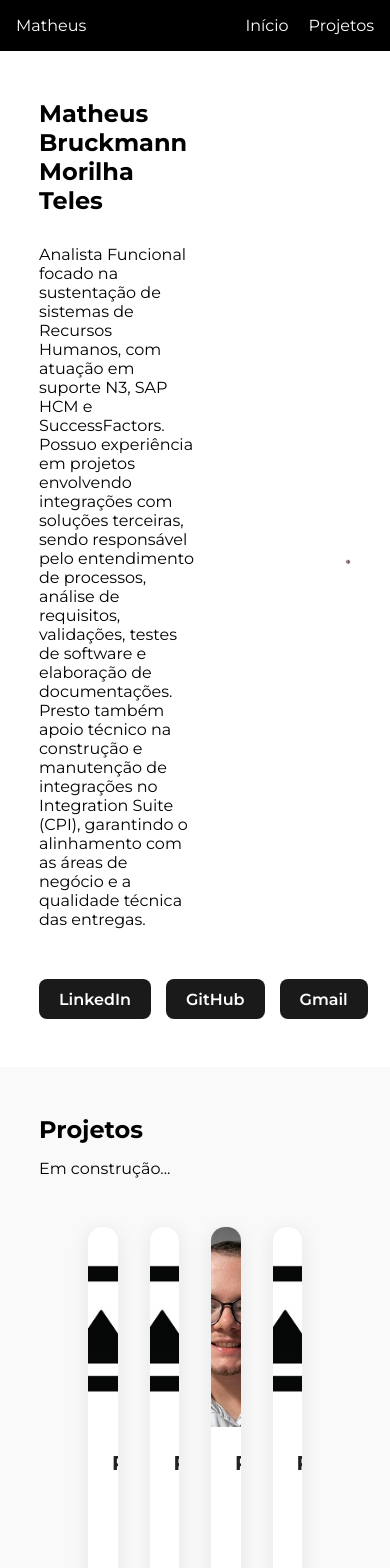
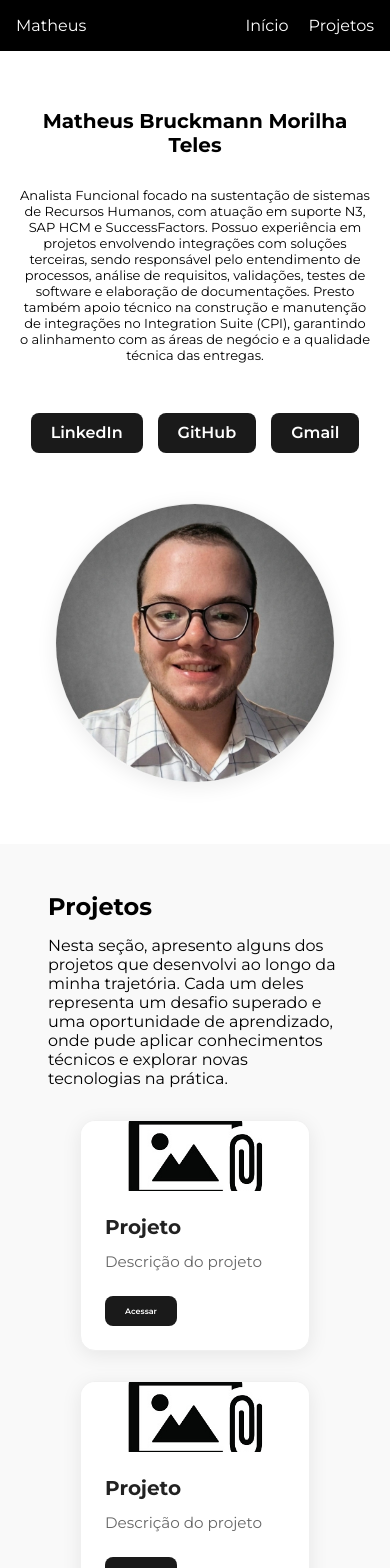
Before and after one commit to MatheusMorilha/MatheusPortifolio, a React (Vite) app: page / in a window 390 px wide. Shown: the top 1568 px of the page. Built offline with nearby package versions, Linux system fonts and the light colour scheme.

Commit message:
responsive elements impl

```diff
--- a/src/App.css
+++ b/src/App.css
@@ -8,7 +8,7 @@
 
 section {
     min-height: calc(100vh - 51px);
-    padding: 3rem 10%;
+    padding: 3rem;
     display: flex;
     width: 100%;
 }
@@ -47,6 +47,7 @@ section {
 }
 
 .project-section {
+    scroll-margin-top: 51px;
     background-color: #f9f9f9;
     flex-direction: column;
     align-items: center;
@@ -62,13 +63,39 @@ section {
 .card-container {
     width: 100%;
     display: flex;
+    flex-wrap: wrap;
+    justify-content: center;
+    align-items: center;
     gap: 30px;
-    padding: 3rem;
+    padding: 2rem;
+
 }
 
-.card {
-    width: 200px;
-    height: 150px;
-    background-color: red;
-    border-radius: 3%;
+@media (max-width: 1024px) {
+    .hero-section {
+        flex-direction: column;
+        gap: 50px;
+        padding: 2rem 5%;
+    }
+
+    .hero-text {
+        width: 100%;
+        text-align: center;
+    }
+
+    .hero-text h1{
+        font-size: 20px;
+    }
+
+    .hero-text p{
+        font-size: 13px;
+    }
+
+    .hero-links {
+        justify-content: center;
+    }
+
+    .hero-img img {
+        max-width: 280px;
+    }
 }
--- a/src/App.jsx
+++ b/src/App.jsx
@@ -36,7 +36,9 @@ export default function App() {
         <section id='project-link' className='project-section'>
           <div className='project-text'>
             <h1>Projetos</h1>
-            <p>Em construção...</p>
+            <p>Nesta seção, apresento alguns dos projetos que desenvolvi ao longo da minha trajetória. Cada
+              um deles representa um desafio superado e uma oportunidade de aprendizado, onde pude aplicar
+              conhecimentos técnicos e explorar novas tecnologias na prática.</p>
           </div>
           <div className='card-container'>
             <Card
@@ -58,7 +60,6 @@ export default function App() {
             image={anexar}
             title='Projeto'
             description='Descrição do projeto'/>
-
           </div>
         </section>
       </main>
--- a/src/components/card/Card.css
+++ b/src/components/card/Card.css
@@ -1,6 +1,5 @@
 .card-wrapper {
-    width: 100%;
-    max-width: 350px;
+    width: 300px;
     background-color: #ffffff;
     border-radius: 15px;
     overflow: hidden;
@@ -18,7 +17,7 @@
 
 .card-img {
     width: 100%;
-    height: 200px;
+    height: 150px;
     overflow: hidden;
 }
 
@@ -55,7 +54,6 @@
     line-height: 1.5;
     margin: 0;
     display: -webkit-box;
-    -webkit-line-clamp: 3;
     -webkit-box-orient: vertical;
     overflow: hidden;
 }
@@ -63,7 +61,7 @@
 .card-text button {
     margin-top: 10px;
     padding: 10px 20px;
-    background-color: #1a1a1a;
+    background-color: hsl(0, 0%, 10%);
     color: #ffffff;
     border: none;
     border-radius: 8px;
@@ -77,3 +75,16 @@
 .card-text button:hover {
     background-color: #444;
 }
+
+@media (max-width: 1024px) {
+
+    .card-img {
+        width: 100%;
+        height: 70px;
+        overflow: hidden;
+    }
+
+    .card-text button {
+        font-size: 8px;
+    }
+}
--- a/src/components/navbar/Navbar.css
+++ b/src/components/navbar/Navbar.css
@@ -6,6 +6,7 @@
   position: fixed;
   top: 0;
   padding: 1rem;
+  z-index: 1;
 }
 
 .logo a{
```
